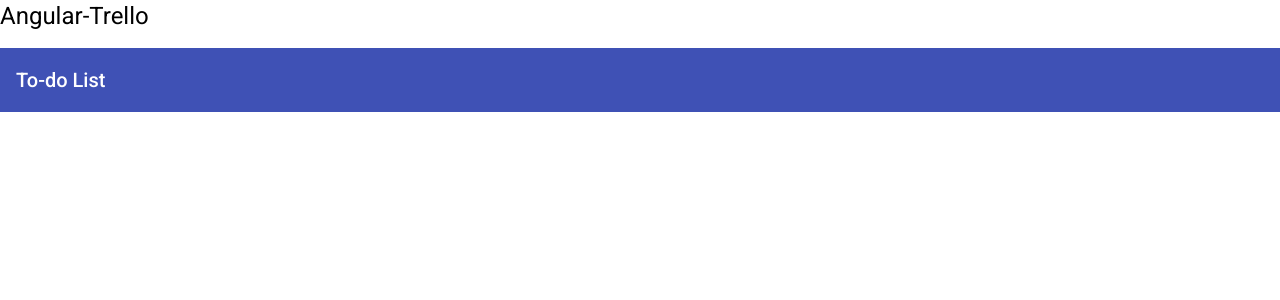
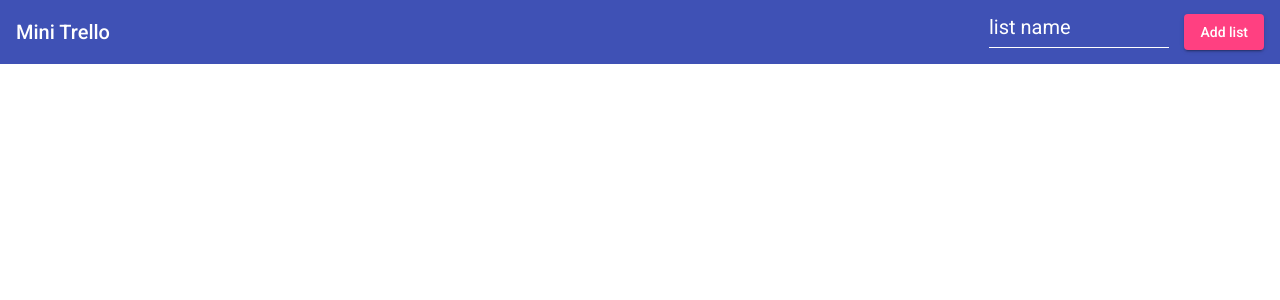
Before and after one commit to sandix34/Angular-Trello, an Angular app: page / in a window 1280 px wide. Shown: the top 300 px of the page. Built offline with nearby package versions, Linux system fonts and the light colour scheme.

Commit message:
setting up lists and items

```diff
--- a/src/app/app.component.css
+++ b/src/app/app.component.css
@@ -0,0 +1,12 @@
+ul {
+  list-style: none;
+  padding-left: 0px;
+}
+
+li {
+  padding: 15px;
+}
+
+.odd {
+  background-color: #ECF0F1;
+}
--- a/src/app/app.component.html
+++ b/src/app/app.component.html
@@ -1,2 +1,23 @@
-<h1>Angular-Trello</h1>
-<mat-toolbar color="primary">To-do List</mat-toolbar>
+<mat-toolbar color="primary" fxLayout="row" fxLayoutAlign="start center" fxLayoutGap="15px">
+	<span fxFlex="auto">Mini Trello</span>
+	<mat-form-field floatLabel="never">
+		<input (keydown.enter)="addList()" [(ngModel)]="listLabel" matInput placeholder="list name" type="text">
+	</mat-form-field>
+	<button mat-raised-button color="accent" (click)="addList()">Add list</button>
+</mat-toolbar>
+<div  class="p-15" fxLayout="row" fxLayoutAlign="start start" fxLayoutGap="15px">
+	<mat-card *ngFor="let list of lists">
+		<mat-card-header fxLayoutAlign="center center">{{list.label}}</mat-card-header>
+		<mat-card-content>
+      <ul>
+        <li [class.odd]="odd" *ngFor="let item of list.items; let odd = odd;">{{item.content}}</li>
+      </ul>
+    </mat-card-content>
+		<mat-card-actions fxLayout="row" fxLayoutAlign="start center" fxLayoutGap="15px">
+			<mat-form-field floatLabel="never">
+				<input (keydown.enter)="addItem(list)" [(ngModel)]="itemContent" matInput placeholder="item name" type="text">
+			</mat-form-field>
+			<button mat-raised-button color="accent" (click)="addItem(list)">Add list</button>
+		</mat-card-actions>
+	</mat-card>
+</div>
--- a/src/app/app.component.ts
+++ b/src/app/app.component.ts
@@ -1,4 +1,5 @@
 import { Component } from '@angular/core';
+import { List } from './shared/models';
 
 @Component({
   selector: 'app-root',
@@ -7,4 +8,27 @@
 })
 export class AppComponent {
 
+  public listLabel = "";
+  public lists: List[] = [];
+
+  public itemContent = "";
+
+  public addList() {
+    if (this.listLabel) {
+      this.lists.push({
+        label: this.listLabel,
+        items: []
+      });
+    }
+    this.listLabel = "";
+  }
+
+  public addItem(list: List) {
+    if (this.itemContent) {
+      list.items.push({
+        content: this.itemContent
+      });
+    }
+    this.itemContent = "";
+  }
 }
--- a/src/app/app.module.ts
+++ b/src/app/app.module.ts
@@ -3,6 +3,7 @@
 
 import { CoreModule } from './shared/modules/core.module';
 import { LayoutModule } from './shared/modules/layout.module';
+import { FormsModule } from '@angular/forms';
 
 import { AppComponent } from './app.component';
 
@@ -13,7 +14,8 @@
   imports: [
     BrowserModule,
     CoreModule,
-    LayoutModule
+    LayoutModule,
+    FormsModule
   ],
   providers: [],
   bootstrap: [AppComponent]
--- a/src/styles.css
+++ b/src/styles.css
@@ -2,3 +2,7 @@
 
 html, body { height: 100%; }
 body { margin: 0; font-family: Roboto, "Helvetica Neue", sans-serif; }
+
+.p-15 {
+  padding: 15px;
+}
```
